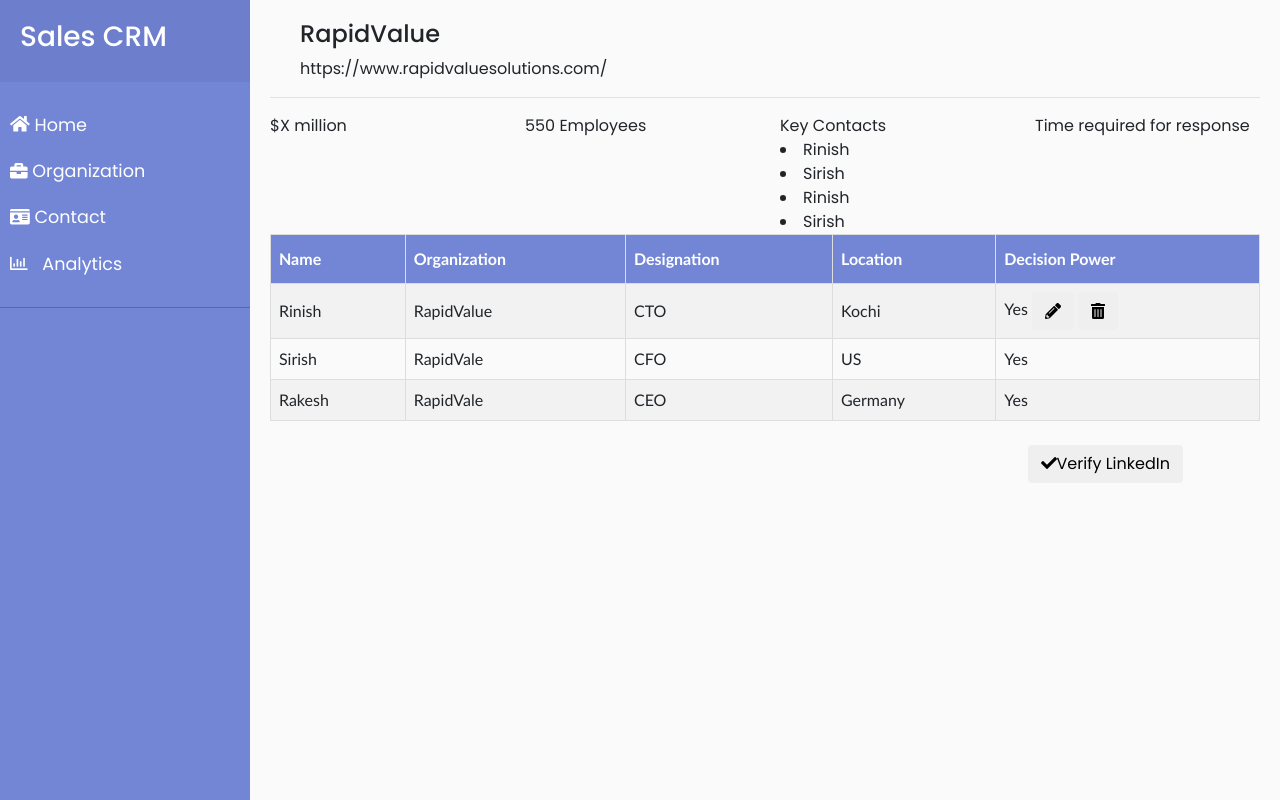
After one commit to ROOPABUDDA/RVS_SALES, a Python web app: template app/templates/companyname.html in a window 1280 px wide. The commit adds this page. Run offline with Jinja, Linux system fonts and the light colour scheme; the template is opened without the code that fills it, so the values that code supplies are empty; some libraries are stand-ins or nearby versions.

Commit message:
Organisation part

```diff
--- a/app.py
+++ b/app.py
@@ -53,6 +53,9 @@ def contacts():
 def analytics():
     return render_template('analytics.html')
 
+@app.route('/companyname')
+def companyname():
+    return render_template('companyname.html')
 
 @app.route('/submit_organisation')
 def submit_organisation():
@@ -63,4 +66,5 @@ def submit_organisation():
 
 if __name__ == "__main__":
     app.secret_key = os.urandom(12)
-    app.run(debug=True,host='0.0.0.0', port=4000)
+     app.run(debug=True,host='0.0.0.0', port=4000)
+    # app.run(debug=True)
--- /dev/null
+++ b/app/static/css/companyname.css
@@ -0,0 +1,22 @@
+#customers {
+    font-family: "Trebuchet MS", Arial, Helvetica, sans-serif;
+    border-collapse: collapse;
+    width: 100%;
+}
+
+#customers td, #customers th {
+    border: 1px solid #ddd;
+    padding: 8px;
+}
+
+#customers tr:nth-child(even){background-color: #f2f2f2;}
+
+#customers tr:hover {background-color: #ddd;}
+
+#customers th {
+    padding-top: 12px;
+    padding-bottom: 12px;
+    text-align: left;
+    background-color: #7386D5;
+    color: white;
+}
--- /dev/null
+++ b/app/templates/companyname.html
@@ -0,0 +1,90 @@
+{% extends 'base.html' %} {% block body %}
+<div class="wrapper">
+    <link rel="stylesheet" type="text/css" href="{{url_for('static', filename='_sidebar.css')}}">
+    <link rel="stylesheet" type="text/css" href="{{url_for('static', filename='css/companyname.css')}}">
+    <!--{{ navdata }}-->
+    {% include "nav.html" %}
+
+    <!-- Page Content  -->
+    <div id="content">
+        <div class="col-sm-8">
+            <div class="col">
+                <div class=row>
+                    <div class="col">
+                        <h4>RapidValue</h4>
+                        <!-- <br> -->
+                        https://www.rapidvaluesolutions.com/
+
+
+                    </div>
+
+
+                </div>
+            </div>
+        </div>
+        <hr>
+        <div class="row">
+            <div class="col-sm-3">$X million </div>
+            <div class="col-sm-3">550 Employees</div>
+            <div class="col-sm-3">Key Contacts
+                <div class="row">
+                    <div class="col">
+                        <li>Rinish</li>
+                        <li>Sirish</li>
+                        <li>Rinish</li>
+                        <li>Sirish</li>
+                    </div>
+                </div>
+            </div>
+            <div class="col-sm-3">Time required for response</div>
+        </div>
+
+        <div>
+            <table id="customers">
+                <tr>
+                    <th>Name</th>
+                    <th>Organization</th>
+                    <th>Designation</th>
+                    <th>Location</th>
+                    <th>Decision Power</th>
+                </tr>
+                <tr>
+                    <td>
+                        <a href="/companyname">Rinish</a>
+                    </td>
+                    <td>RapidValue</td>
+                    <td>CTO</td>
+                    <td>Kochi</td>
+                    <td>Yes
+                        <button id="edit_org" type="submit" class="btn action">
+              <i class="fas fa-pencil-alt"></i>
+            </button>
+                        <button id="del_org" type="submit" class="btn action">
+              <i class="fas fa-trash-alt"></i>
+            </button>
+                    </td>
+                </tr>
+                <tr>
+                    <td>Sirish</td>
+                    <td>RapidVale</td>
+                    <td>CFO</td>
+                    <td>US</td>
+                    <td>Yes</td>
+                </tr>
+                <tr>
+                    <td>Rakesh</td>
+                    <td>RapidVale</td>
+                    <td>CEO</td>
+                    <td>Germany</td>
+                    <td>Yes</td>
+                </tr>
+            </table>
+        </div>
+        <br>
+        <div class="float-right col-md-3">
+            <button id="upload_org" type="submit" class="btn action">
+        <i class="fas fa-check"></i>Verify LinkedIn</button>
+        </div>
+    </div>
+</div>
+{% endblock %}
```
Also changed, not shown: app/templates/organisation.html (+9 -4 lines).
